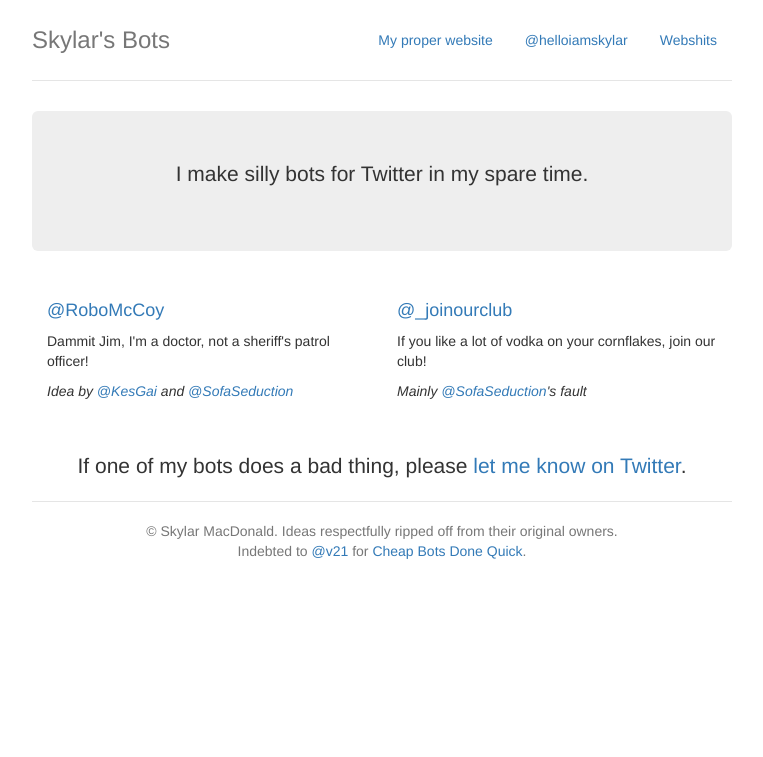
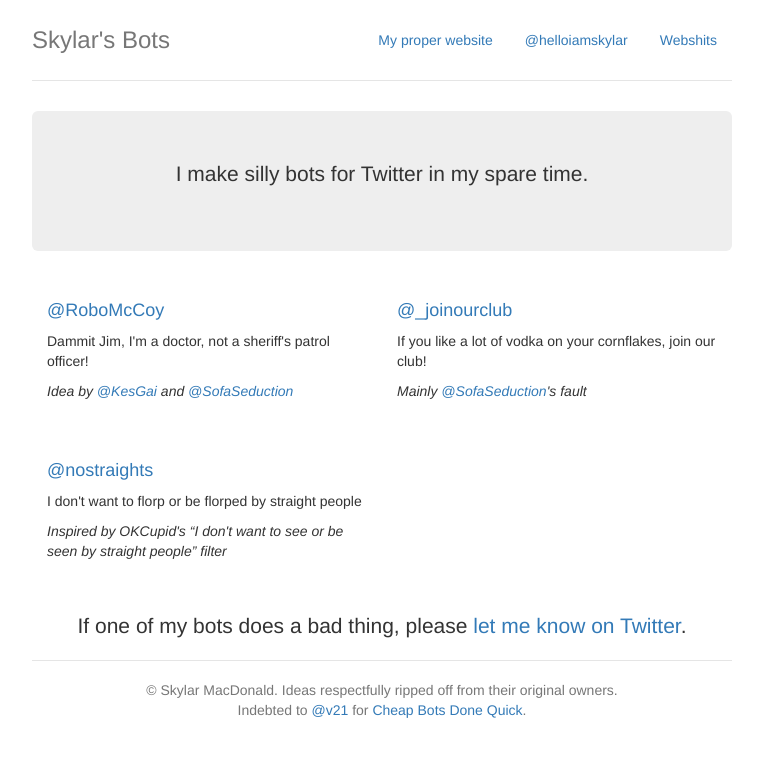
Before and after one commit to skylarmacdonald/skylarmacdonald.github.io, a Jekyll site: the page built from bots.html, in a window 1280 px wide. Shown: the top 757 px of the page, without its empty margins (258-1021 px from the left). Built offline with Jekyll 4.4.1, drawn with Linux system fonts in a browser that asks for light colours.

Commit message:
Added @nostraights bot

```diff
--- a/bots.html
+++ b/bots.html
@@ -32,6 +32,14 @@ description: I make silly bots for Twitter in my spare time.
 	</div>
 </div>
 
+<div class="row marketing">
+	<div class="col-lg-6">
+		<h4><a href="https://twitter.com/nostraights">@nostraights</a></h4>
+		<p>I don't want to florp or be florped by straight people</p>
+		<p><em>Inspired by OKCupid's &ldquo;I don't want to see or be seen by straight people&rdquo; filter</em></p>
+	</div>
+</div>
+
 <div class="row">
 	<p class="lead text-center">If one of my bots does a bad thing, please <a href="https://twitter.com/helloiamskylar">let me know on Twitter</a>.</p>
 </div>
```
